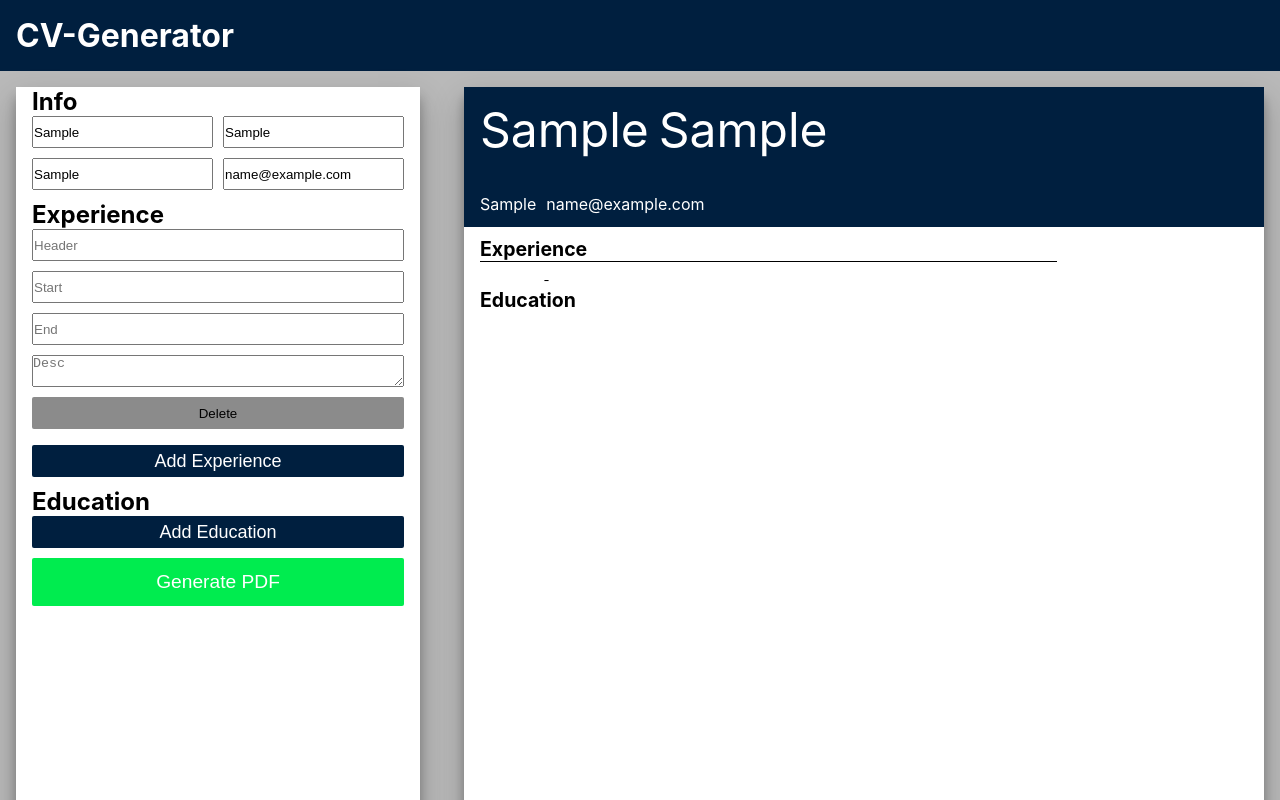
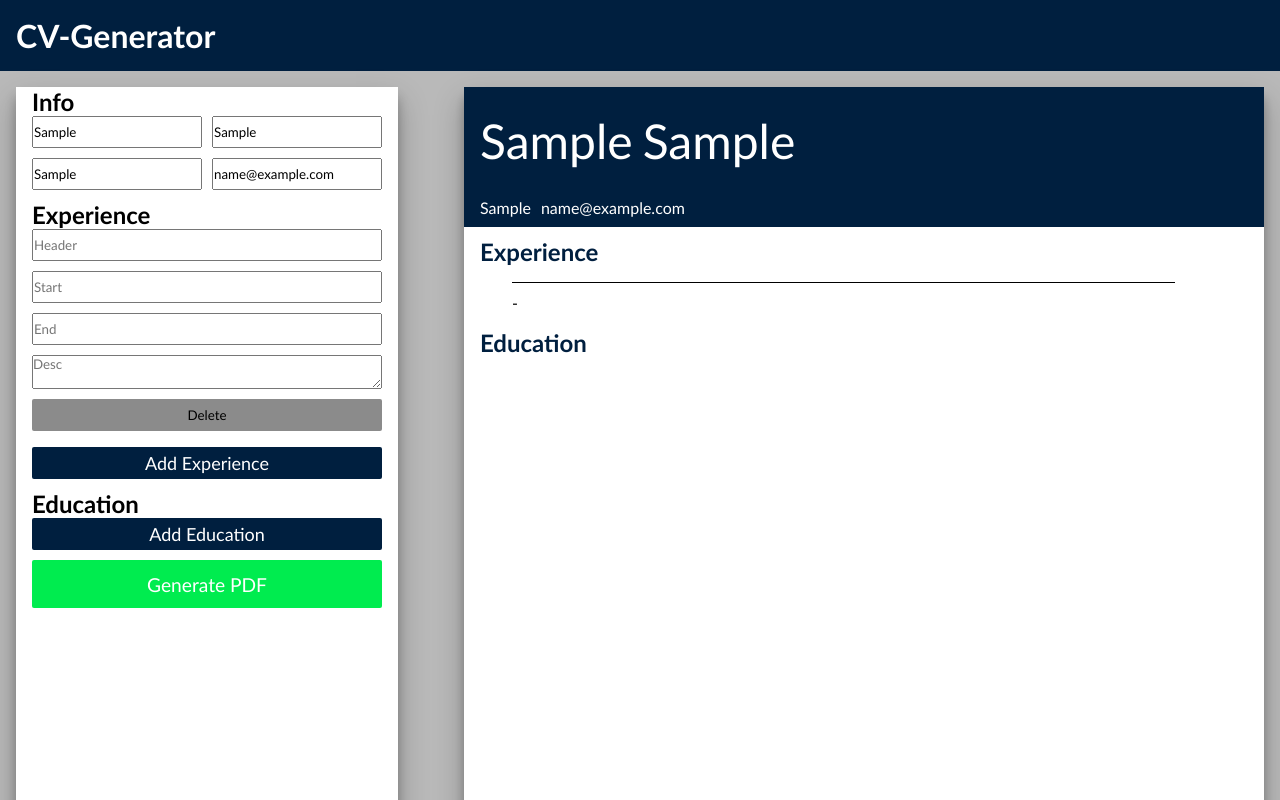
Before and after one commit to Arkrez/cv-generator, a React (Create React App) app: page / in a window 1280 px wide. Both pictures are taken after typing "Sample", "Sample", "Sample", "name@example.com" into the empty fields and a click on the button "Add Experience". Shown: the top 800 px of the page. Built offline with nearby package versions, Linux system fonts and the light colour scheme.

Commit message:
deploying

```diff
--- a/package.json
+++ b/package.json
@@ -2,6 +2,7 @@
   "name": "cv-generator",
   "version": "0.1.0",
   "private": true,
+  "homepage": "https://arkrez.github.io/cv-generator/",
   "dependencies": {
     "@testing-library/jest-dom": "^5.16.4",
     "@testing-library/react": "^13.3.0",
@@ -16,6 +17,8 @@
   },
   "scripts": {
     "start": "react-scripts start",
+    "predeploy": "npm run build",
+    "deploy": "gh-pages -d build",
     "build": "react-scripts build",
     "test": "react-scripts test",
     "eject": "react-scripts eject"
@@ -37,5 +40,8 @@
       "last 1 firefox version",
       "last 1 safari version"
     ]
+  },
+  "devDependencies": {
+    "gh-pages": "^4.0.0"
   }
 }
--- a/src/App.css
+++ b/src/App.css
@@ -3,6 +3,7 @@
     gap:10px;
     margin: 0px;
     padding: 0px;
+    font-family:  'Trebuchet MS', 'Lucida Sans Unicode', 'Lucida Grande', 'Lucida Sans', Arial, sans-serif, Arial,sans-serif;
 }
 :root{
     --main-blue: #001f3f;
@@ -45,7 +46,6 @@
 }
 .inputs{
     box-shadow: rgba(0, 0, 0, 0.25) 0px 14px 28px, rgba(0, 0, 0, 0.22) 0px 10px 10px;
-    flex-direction: column;
     padding-bottom: 1rem;
     background-color: rgb(255, 255, 255);
 }
@@ -67,24 +67,22 @@
     height: 70.5rem;
     width: 50rem;
     box-shadow: rgba(0, 0, 0, 0.25) 0px 14px 28px, rgba(0, 0, 0, 0.22) 0px 10px 10px;
-
     display: grid;
-    grid-template-columns: 3fr 1fr;
+    grid-template-columns: 1fr;
     grid-template-rows: 1fr 7fr;
     align-items: flex-start;
     gap: 10px;
     background-color: rgb(255, 255, 255);
 }
 .nameD{
+    margin-top: 1rem;
     font-size:3rem;
     gap: 10px;
 }
 .resumeContent{
-    font-size: small;
+    font-size:medium;
 }
-.experienceCardD{
-    flex-direction: column;
-}
+
 
 .sideBar{
 
@@ -94,16 +92,16 @@
     grid-row: 2/-1;
 }
 .contactCardD{
-    display: flex;
-    flex-direction: column;
     justify-content: space-around;
     height: 100%;
     color: white;
     background-color: var(--main-blue);
     grid-column-end: span 2;
 }
+.inputs,
+.experienceCardD,
+.contactCardD,
 .experience{
-
     display: flex;
     flex-direction: column;
 }
@@ -113,12 +111,14 @@
     grid-template-columns:  2fr 1fr 1fr 4fr;
 }
 .expCardD{
-    padding-left: 1rem;
-    width: 100%;
+    padding-left: 3rem;
+    width: 90%;
     display: grid;
-    grid-template-columns: .5fr .1fr .5fr 4fr;
+    grid-template-columns:  .5fr 4fr;
+    margin-bottom: 1rem;
 }
 .expHeader{
+    font-weight: bold;
     grid-column: 1/-1;
     font-size: larger;
     border-bottom: 1px black solid;
@@ -135,7 +135,9 @@
     background-color: rgb(196, 196, 196);
 }
 .displayContentHeader{
+    color: var(--main-blue);
     margin-left: 1rem;
+    margin-bottom: 1rem;
 }
 input{
     height: 2rem;
--- a/src/components/Main.js
+++ b/src/components/Main.js
@@ -114,7 +114,9 @@ class Main extends Component{
               <TextDisplay Email={this.state.Email} field="Email" />
             </div>
           </div>
-          <div className='sideBar'></div>
+          {
+          //<div className='sideBar'></div>
+          }
           <div className='resumeContent'>
           <h2 className='displayContentHeader'>Experience</h2>
             <ExperienceDisplay Inputs={this.state.Experiences} action={this.ChangeField}/>
--- a/src/components/TextDisplay.js
+++ b/src/components/TextDisplay.js
@@ -34,9 +34,7 @@ const ExperienceDisplay = (props) =>{
             return(
                 <div key={input.id} className="expCardD">
                     <div className="expHeader">{input.header}</div>
-                    <div>{input.start}</div>
-                    <div>-</div>
-                    <div>{input.end}</div>
+                    <div>{input.start} - {input.end}</div>
                     <div>{input.desc}</div>
                 </div>
             )
```
Also changed, not shown: 1 other file (tests, documents, lock files or other folders).
